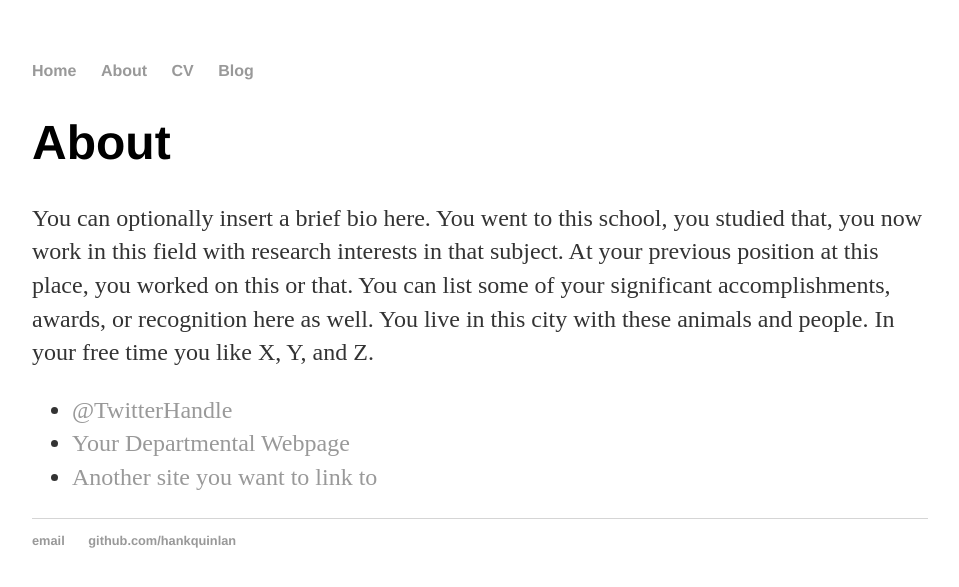
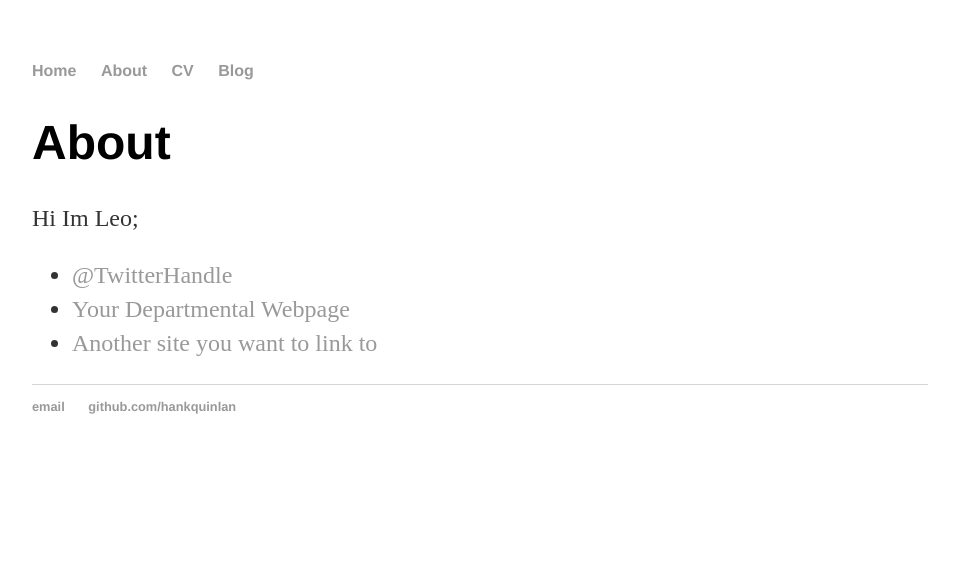
Before and after one commit to leopauly/leopauly.github.io, a Jekyll site: the page built from about/index.html, in a window 1280 px wide. Shown: the top 587 px of the page, without its empty margins (160-1119 px from the left). Built offline with Jekyll 4.4.1, drawn with Linux system fonts in a browser that asks for light colours.

Commit message:
Update index.html

```diff
--- a/about/index.html
+++ b/about/index.html
@@ -5,8 +5,7 @@
 
 		<div class="about">
 			<h1>About</h1>
-			<p>You can optionally insert a brief bio here. You went to this school, you studied that, you now work in this field with research interests in that subject. At your previous position at this place, you worked on this or that. You can list some of your significant accomplishments, awards, or recognition here as well. You live in this city with these animals and people. In your free time you like X, Y, and Z.</p>
-
+			<p> Hi Im Leo;
 			<ul class="contacts">
 				<li><a href="#">@TwitterHandle</a></li>
 				<li><a href="#">Your Departmental Webpage</a></li>
```
